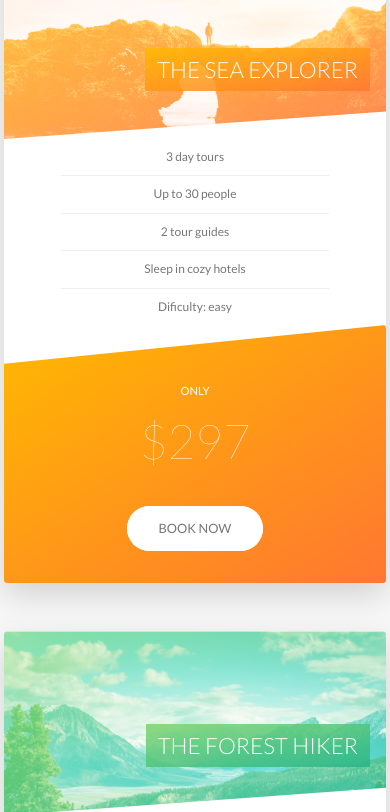
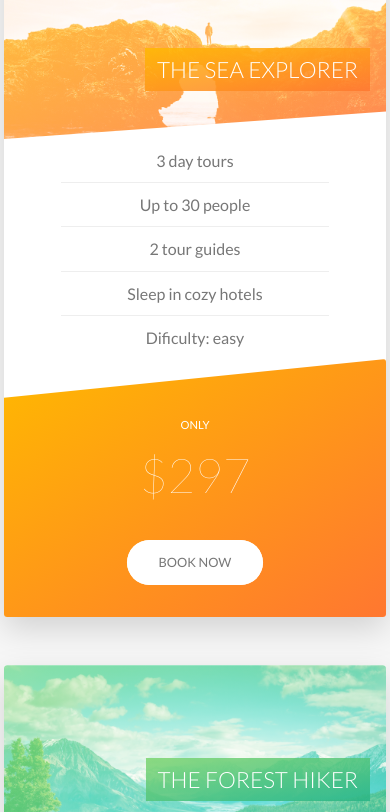
Before and after one commit to 4453735/responsive, a plain HTML site: page index.html in a window 390 px wide. Shown: the part 2687-3499 px from the top of the page. Drawn offline with Linux system fonts and the light colour scheme.

Commit message:
Fix font size in cards in mobile version

```diff
--- a/css/style.css
+++ b/css/style.css
@@ -356,6 +356,8 @@ body {
         transform: rotateY(0); }
       .card__details {
         padding: 0 3rem; }
+        .card__details ul li {
+          font-size: 2rem; }
       .card__cta {
         position: relative;
         top: 0;
```
Also changed, not shown: sass/components/_card.scss (+7 -0 lines).
